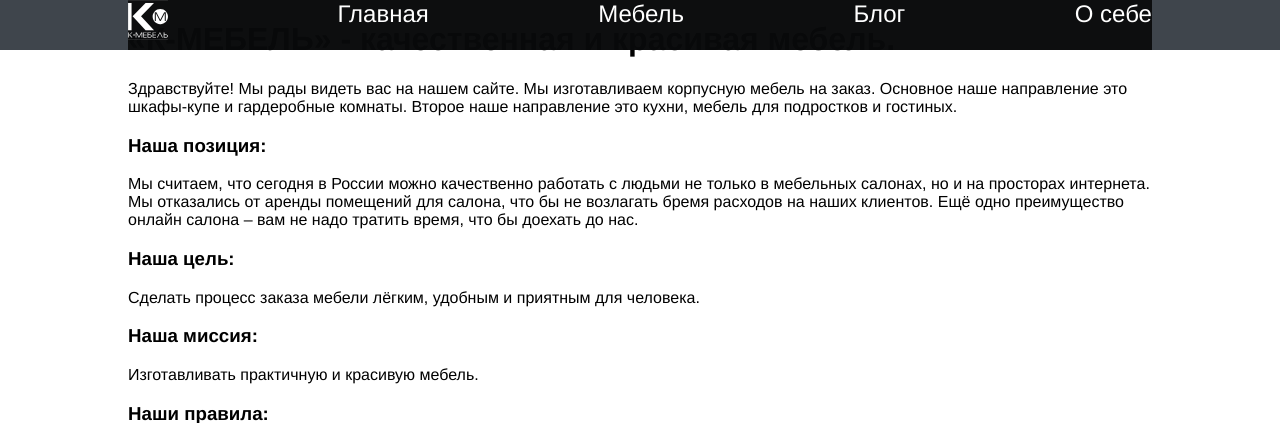
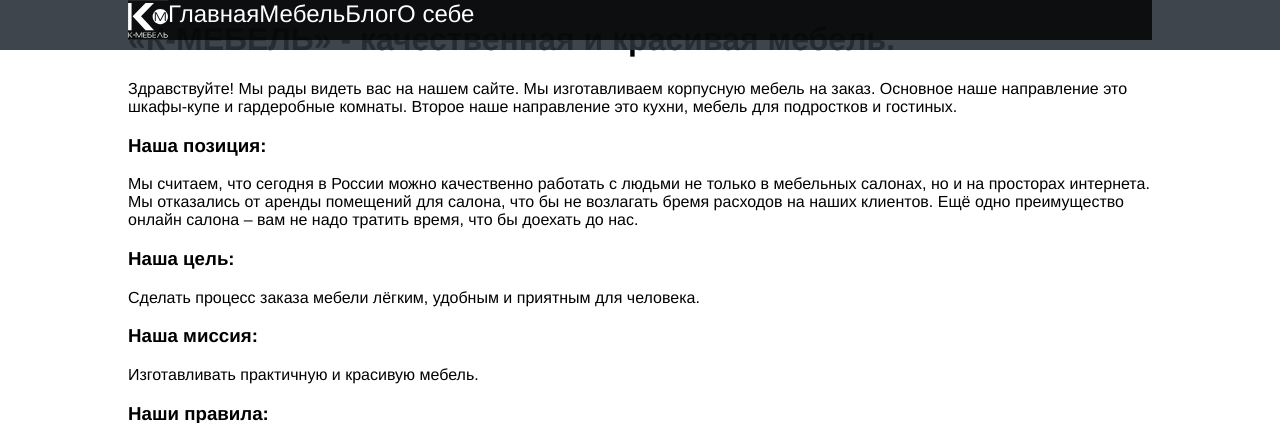
Before and after one commit to Ruchey/km, a Django app: page / in a window 1280 px wide. Shown: the top 423 px of the page. Run offline with Django 3.2, Linux system fonts and the light colour scheme; data comes from the database, SQL or seed files in the repository.

Commit message:
Работа над меню

```diff
--- a/core/static/core/css/core.css
+++ b/core/static/core/css/core.css
@@ -47,9 +47,6 @@ header {
 .gn-list {
   margin: 0;
   padding: 0;
-  display: flex;
-  flex-flow: row nowrap;
-  justify-content: space-between;
   list-style: none;
 }
 
@@ -62,32 +59,21 @@ header {
   height: 40px;
   width: 40px;
   display: inline-block;
+  vertical-align: middle;
 }
 
 #globalnav {
-  top: 0;
   z-index: 9999;
   padding: 0;
   margin: 0;
   width: 100%;
-  min-width: 1024px;
-  height: 50px;
-  /*max-height: 50px;*/
   background: rgba(0,0,0,0.8);
   font-size: 24px;
   user-select: none;
   overflow: hidden;
 }
 
-.gn-item {
-    display: inline-block;
-    /*position: relative;*/
-    /*height: 44px;*/
-    z-index: 1;
-    vertical-align: top;
-}
-
-.gn-item a {
+.gn-list a {
   color: #fff
 }
 
--- a/core/templates/core/header.html
+++ b/core/templates/core/header.html
@@ -1,13 +1,13 @@
 <header>
   <div class="g-container">
-      <nav id="globalnav">
-        <ul class="gn-list">
-          <li class="gn-item"><a class="logo" href="/"
+      <nav id="globalnav" class="flex-row">
+        <ul class="gn-list flex-row">
+          <li><a class="logo" href="/"
               title="shkafkupebel.ru - Домашняя страница" rel="home"></a></li>
-          <li class="gn-item"><a href="/" title="главная">Главная</a></li>
-          <li class="gn-item"><a href="#" title="Шкафы-купе">Мебель</a></li>
-          <li class="gn-item"><a href="#" title="Гардеробные">Блог</a></li>
-          <li class="gn-item"><a href="#" title="Гардеробные">О себе</a></li>
+          <li><a href="/" title="главная">Главная</a></li>
+          <li><a href="#" title="Шкафы-купе">Мебель</a></li>
+          <li><a href="#" title="Гардеробные">Блог</a></li>
+          <li><a href="#" title="Гардеробные">О себе</a></li>
         </ul>
       </nav>
 
```
